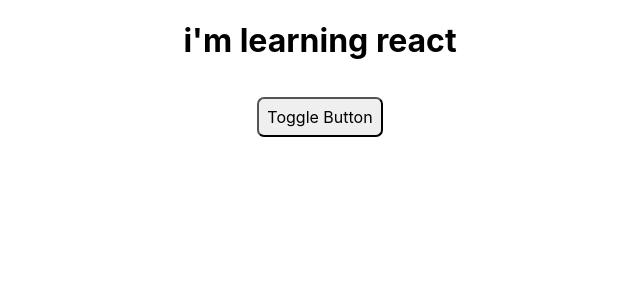
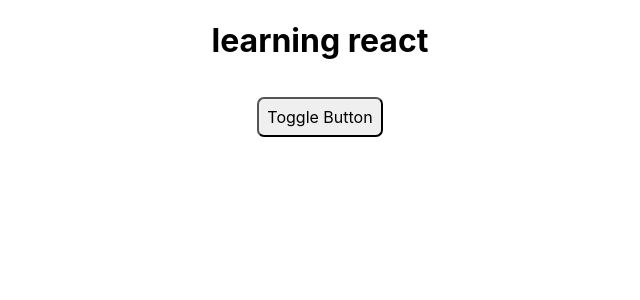
Before and after one commit to danielbyun/react-complete-guide, a React (Create React App) app: page / in a window 1280 px wide. Shown: the top 300 px of the page, without its empty margins (320-960 px from the left). Built offline with nearby package versions, Linux system fonts and the light colour scheme.

Commit message:
- handling dynamic content the javascript way (preferred)

```diff
--- a/src/App.js
+++ b/src/App.js
@@ -50,11 +50,10 @@ class App extends Component {
             margin: "15px",
             cursor: "pointer"
         };
-        return (
-            <div className="App">
-                <h1>i'm learning react</h1>
-                <button style={style} onClick={this.togglePersonsHandler}>Toggle Button</button>
-                {this.state.showPersons ?
+
+        let persons = null;
+        if (this.state.showPersons) {
+            persons = (
                 <div>
                     <Person
                         name={this.state.persons[0].name}
@@ -69,8 +68,14 @@ class App extends Component {
                         name={this.state.persons[2].name}
                         age={this.state.persons[2].age}/>
                 </div>
-                    : null
+            );
         }
+
+        return (
+            <div className="App">
+                <h1>learning react</h1>
+                <button style={style} onClick={this.togglePersonsHandler}>Toggle Button</button>
+                {persons}
             </div>
         )
     }
```
Lines whose indentation alone changed are shown as unchanged.
